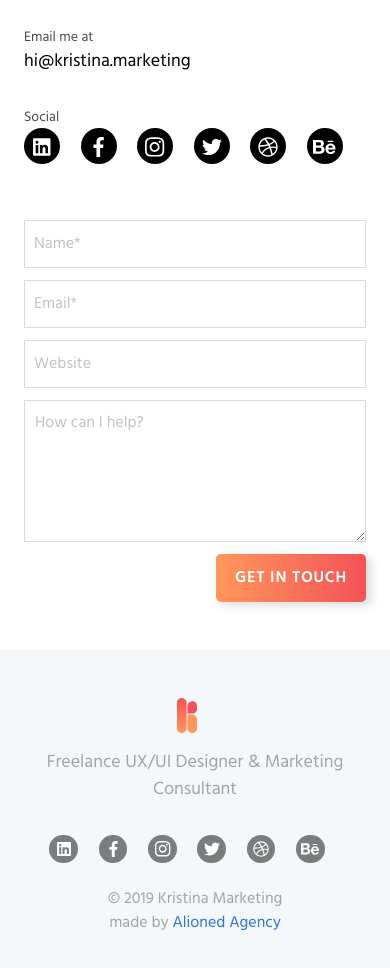
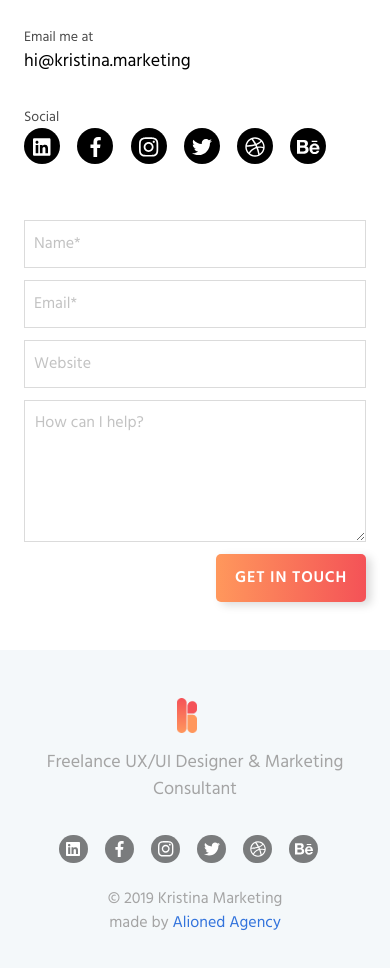
Before and after one commit to kristinavolchek/kristina.marketing, a plain HTML site: page index.html in a window 390 px wide. Shown: the part 5460-6428 px from the top of the page. Drawn offline with nearby package versions, Linux system fonts and the light colour scheme; some packages are replaced by stand-ins of ours; a script that the page names is missing.

Commit message:
adjusted social icons mobile

```diff
--- a/kristina.scss
+++ b/kristina.scss
@@ -106,7 +106,10 @@ p,li,a,input,textarea {
 		text-align: center;
 		font-size: 1.25em;
 		border-radius: 100%;
-		margin-right: 1rem;
+		margin-right: .8rem;
+		@media (max-width: 330px) {
+			margin-right: .3rem;
+		}
 		a {
 			color: white;
 		}
```
Also changed, not shown: kristina.css, 1 other file.
